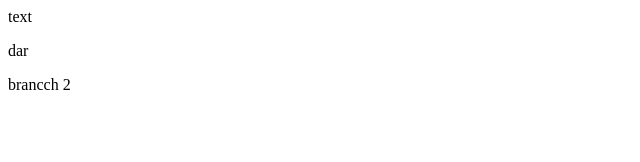
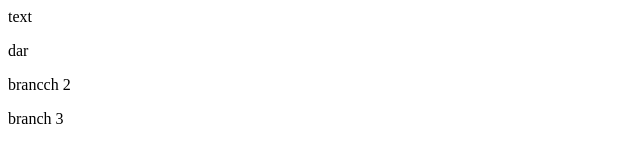
Before and after one commit to kristy20/gitrepo, a plain HTML site: page index.html in a window 1280 px wide. Shown: the full height of the page, 0-640 px from the left. Drawn offline with Linux system fonts and the light colour scheme.

Commit message:
modificare 3

```diff
--- a/index.html
+++ b/index.html
@@ -1,3 +1,4 @@
 <p>text</p>
 <p> dar</p>
 <p>brancch 2</p>
+<p> branch 3</p>
```
